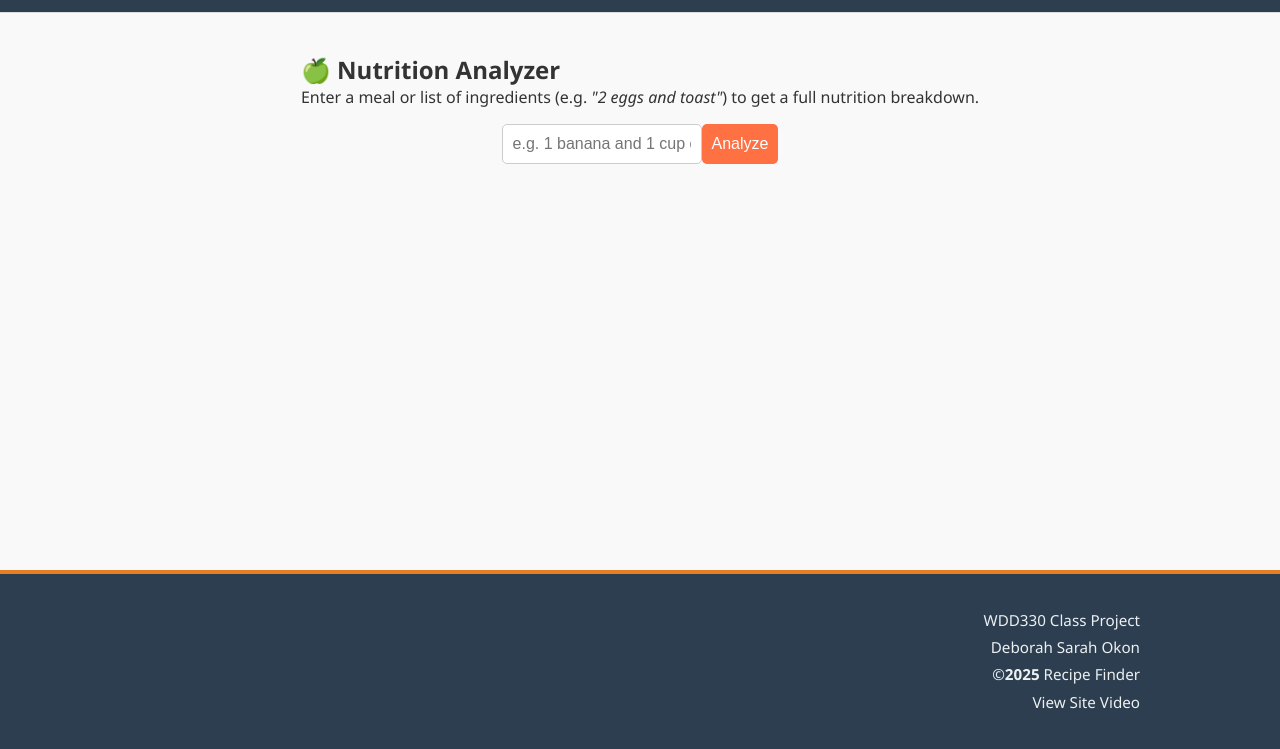
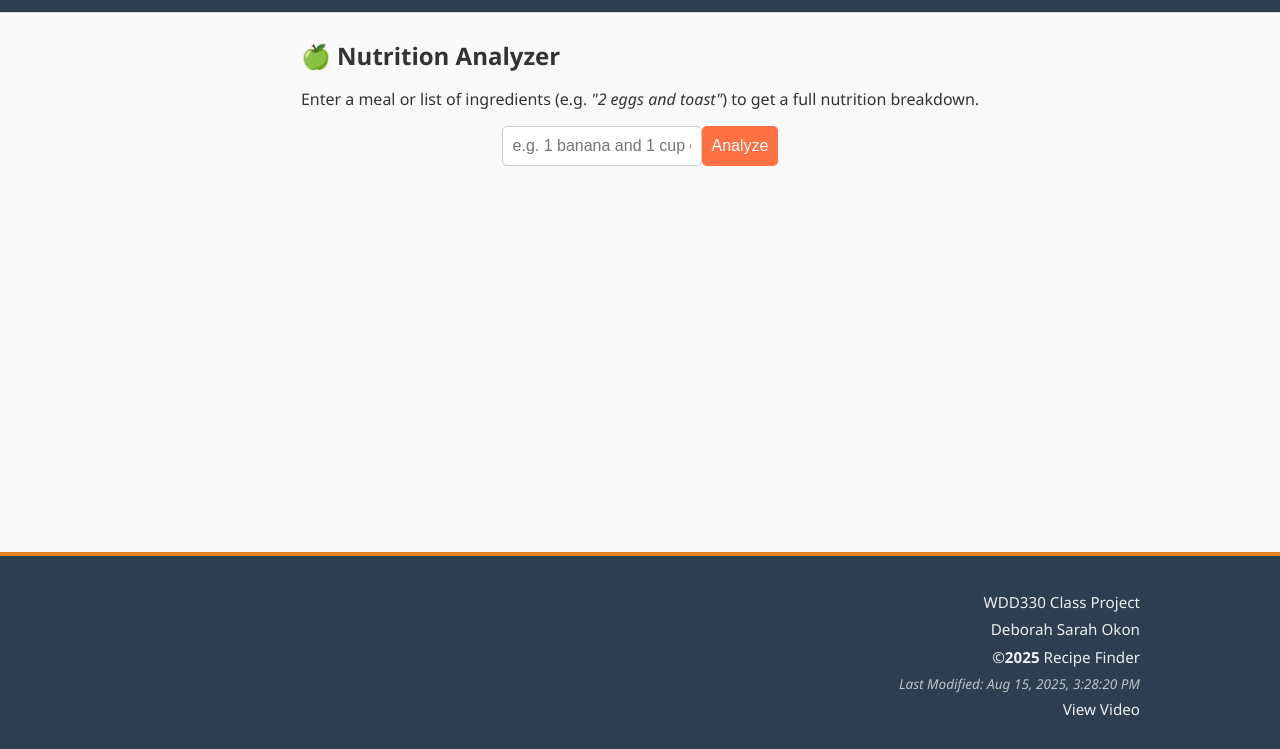
Before and after one commit to Archbee12/Recipes, a website with bundled scripts: page nutrition.html in a window 1280 px wide. Shown: the part 51-800 px from the top of the page. Built offline with nearby package versions, Linux system fonts and the light colour scheme.

Commit message:
Fixed issues

```diff
--- a/js/navigation.js
+++ b/js/navigation.js
@@ -9,7 +9,8 @@ document.addEventListener('DOMContentLoaded', () => {
 
 
 const currentYear = document.querySelector("#currentYear");
-const lastModified = document.lastModified;
+const lastModified = document.querySelector("#lastModified");
+
 
 // use the date object
 const today = new Date();
--- a/js/nutritionui.mjs
+++ b/js/nutritionui.mjs
@@ -4,7 +4,6 @@ import { renderLoader } from './utils.mjs';
 export function renderNutritionCard(container) {
   container.innerHTML = `
     <div class="nutrition-intro-card">
-      <h2>🍏 Nutrition Analyzer</h2>
       <p>Enter a meal or list of ingredients (e.g. <em>"2 eggs and toast"</em>) to get a full nutrition breakdown.</p>
       <form id="nutrition-form">
         <input type="text" id="nutrition-input" placeholder="e.g. 1 banana and 1 cup of milk" required />
--- a/nutrition.html
+++ b/nutrition.html
@@ -29,9 +29,9 @@
 
     </header>
     <main>
+      <h2>🍏 Nutrition Analyzer</h2>
       <section id="nutrition-link">
         <div class="nutrition-intro-card">
-          <h2>🍏 Nutrition Analyzer</h2>
           <p>Enter a meal or list of ingredients (e.g. <em>"2 eggs and toast"</em>) to get a full nutrition breakdown.</p>
           <form id="nutrition-form">
             <input type="text" id="nutrition-input" placeholder="e.g. 1 banana and 1 cup of milk" required />
@@ -48,7 +48,7 @@
           <p>Deborah Sarah Okon<br>
           <p>&copy;<span id="currentYear"> </span> Recipe Finder</p>
           <p id="lastModified"> </p>
-          <p>View Site Video</p>
+          <a href="https://youtu.be/huKBsEnO2b4">View Video</a>
         </div>
       </div>
     </footer>
--- a/styles/styles.css
+++ b/styles/styles.css
@@ -33,7 +33,6 @@ body {
 
 header {
   text-align: center;
-  margin-bottom: 30px;
 }
 
 /* Header */
@@ -118,7 +117,7 @@ header {
 }
 
 /* Navigation links */
-.nav-links a {
+.nav-links a, a {
   /* margin-left: 20px; */
   text-decoration: none;
   font-size: 0.95rem;
@@ -173,6 +172,11 @@ main {
   flex: 1;
   max-width: 1600px;
   margin: 0 auto;
+}
+
+main h2 {
+  text-align: left;
+  margin: 1rem auto;
 }
 
 /* Welcome Cards Introductory */
@@ -233,6 +237,7 @@ main {
   background-color: rgb(0, 0, 0);
   border: none;
   color: #fff;
+  margin: 1rem auto;
 }
 
 .save-btn:hover {
@@ -241,7 +246,7 @@ main {
 
 .results-heading {
   font-size: 1.8rem;
-  margin-bottom: 20px;
+  margin: 20px;
   text-align: center;
   animation: fadeIn 0.4s ease-in-out;
 }
```
Also changed, not shown: favorite.html (+2 -4 lines), index.html (+2 -1 lines).
